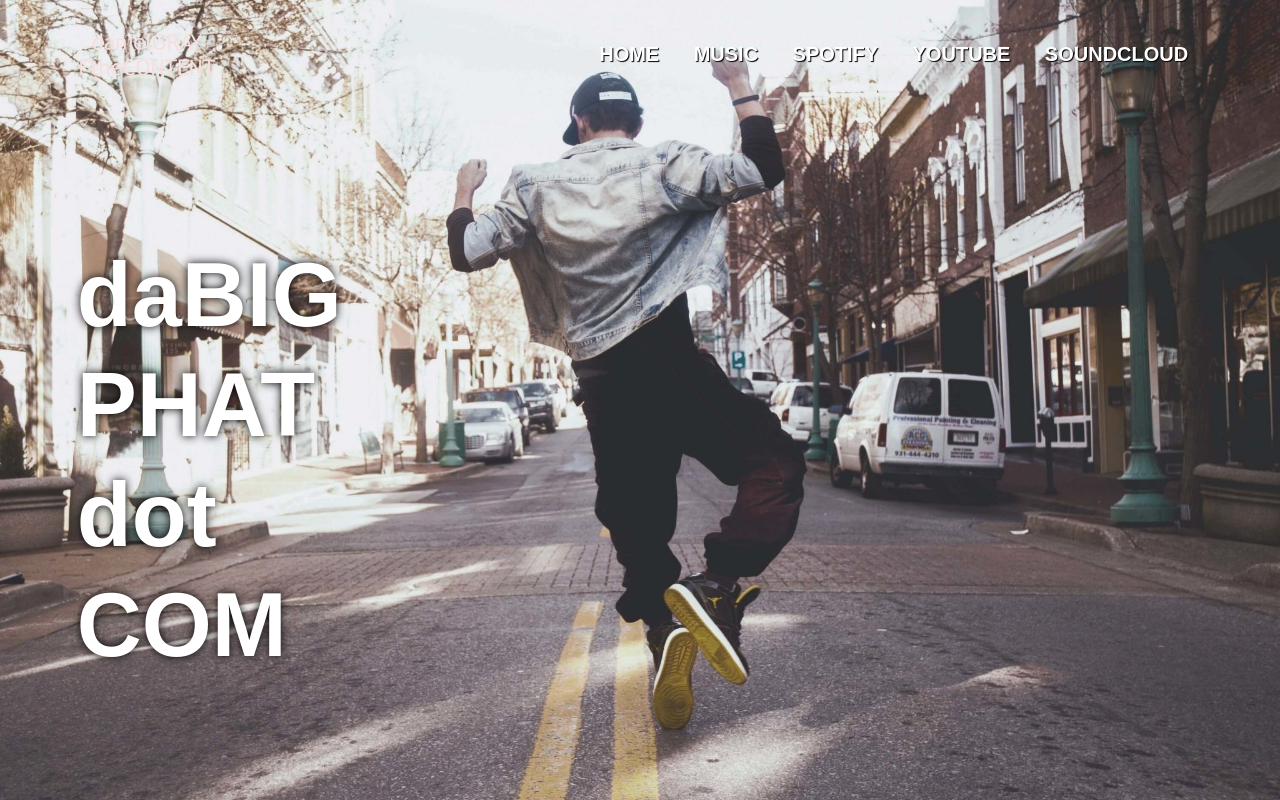
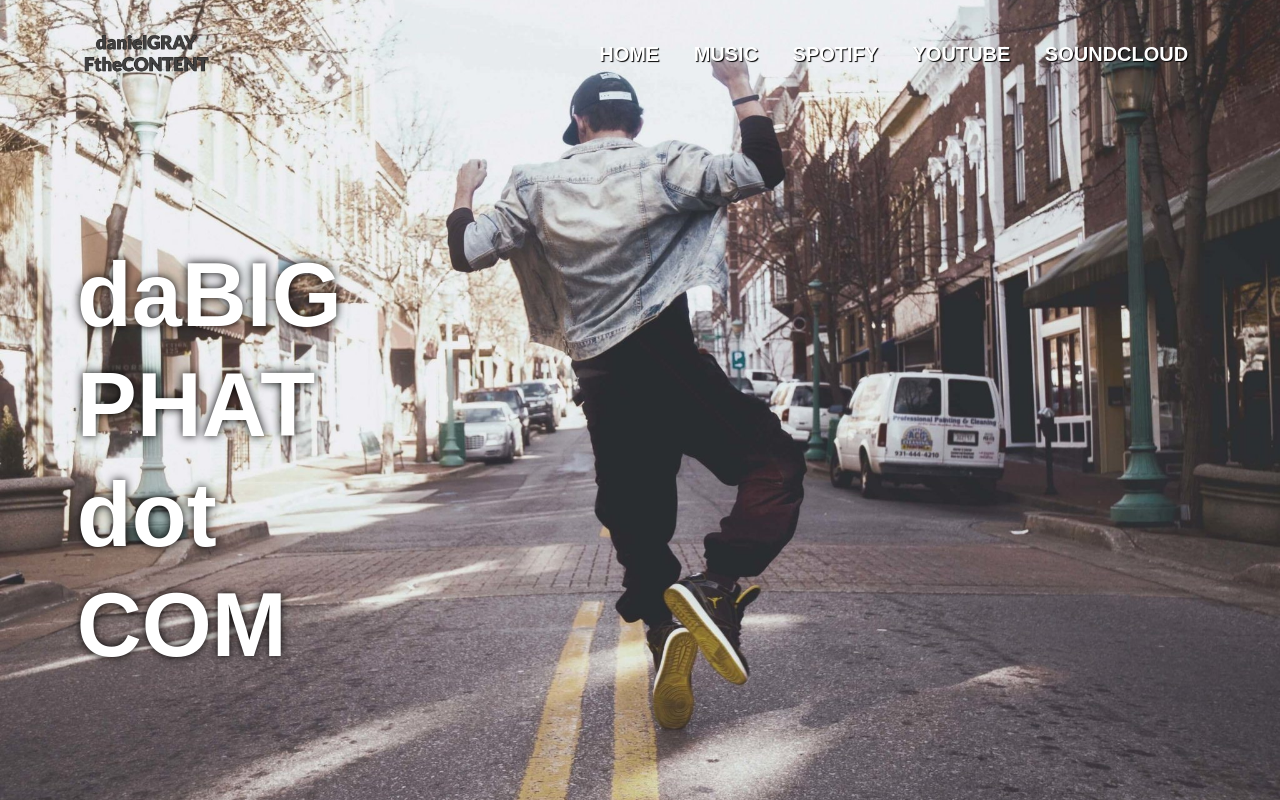
Before and after one commit to dannihjalta/daBIGPHATDOTCOM, a plain HTML site: page index.html in a window 1280 px wide. Drawn offline with Linux system fonts and the light colour scheme.

Commit message:
Update index.html

```diff
--- a/index.html
+++ b/index.html
@@ -10,7 +10,7 @@
 <body>
     <div class="container">
         <div class="navbar">
-            <img src="logo.png" class="logo">
+            <img src="logo2.png" class="logo">
             <ul>
                 <li><a href="index.html">HOME</a></li>
                 <li><a href="music.html">MUSIC</a></li>
```
